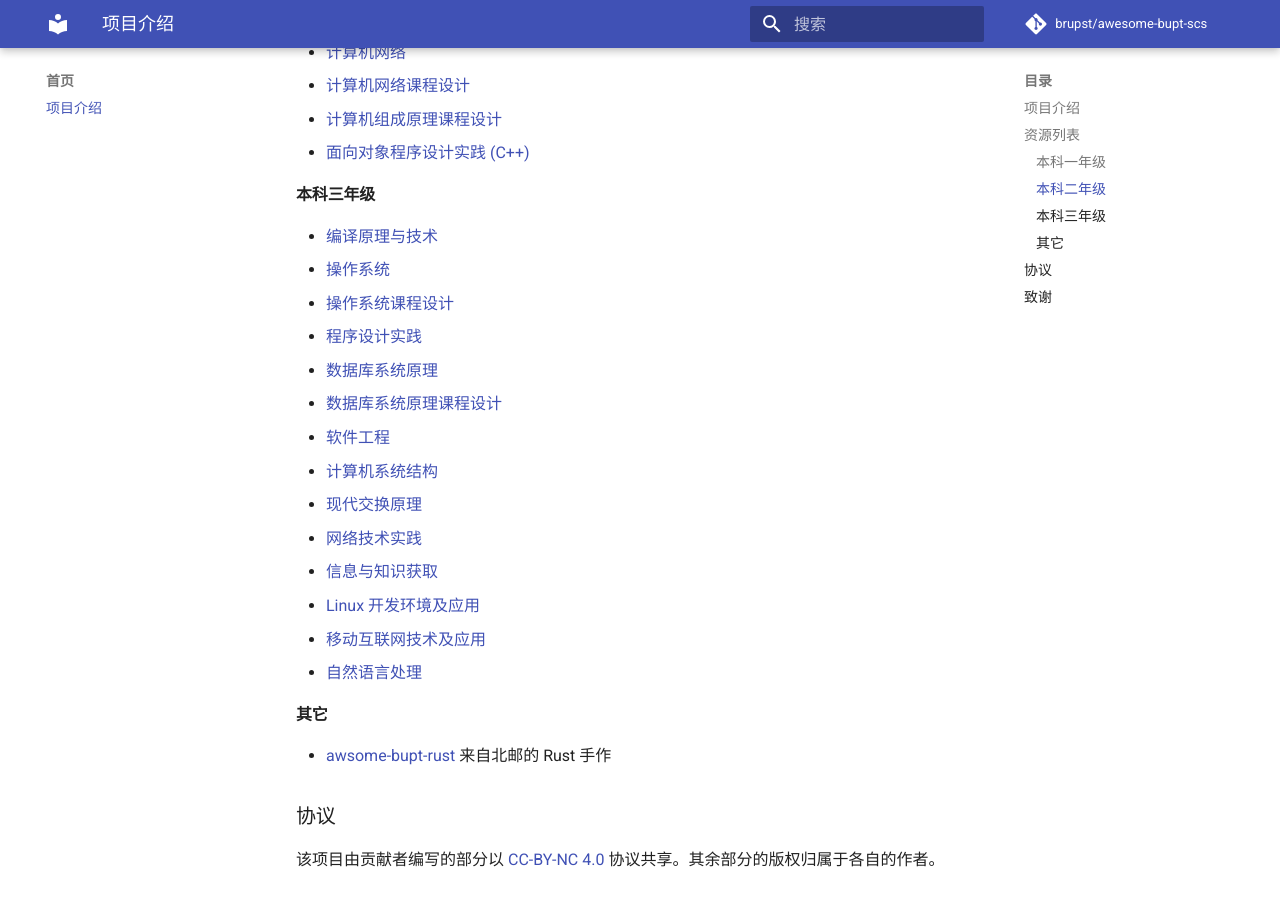
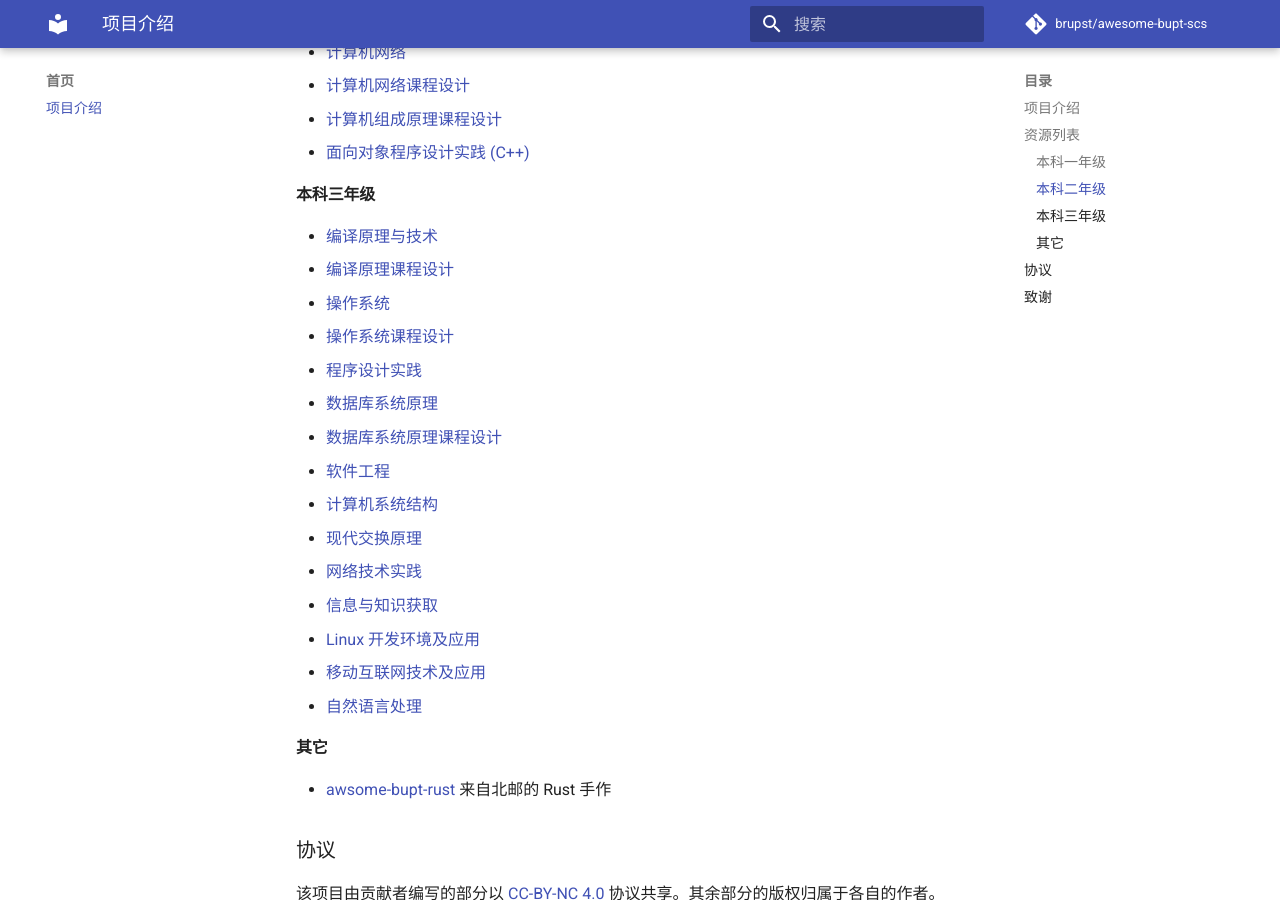
Before and after one commit to brupst/awesome-bupt-scs, an MkDocs documentation site: the page built from projects/index.md, in a window 1280 px wide and 900 px high, scrolled down 696 px. Built offline with MkDocs 1.6.1 and Material for MkDocs 9.7.7, drawn with Linux system fonts in a browser that asks for light colours; comment, search, counter and statistics services are not loaded.

Commit message:
Add 编译原理课程设计 in index

```diff
--- a/projects/index.md
+++ b/projects/index.md
@@ -28,6 +28,7 @@
 #### 本科三年级
 
 - [编译原理与技术](Compilers.md)
+- [编译原理课程设计](Advanced-Labs-in-Compilers.md)
 - [操作系统](Operating-Systems.md)
 - [操作系统课程设计](Advanced-Labs-in-Operating-Systems.md)
 - [程序设计实践](Program-Practice.md)
```
Also changed, not shown: README.md (+1 -0 lines).
